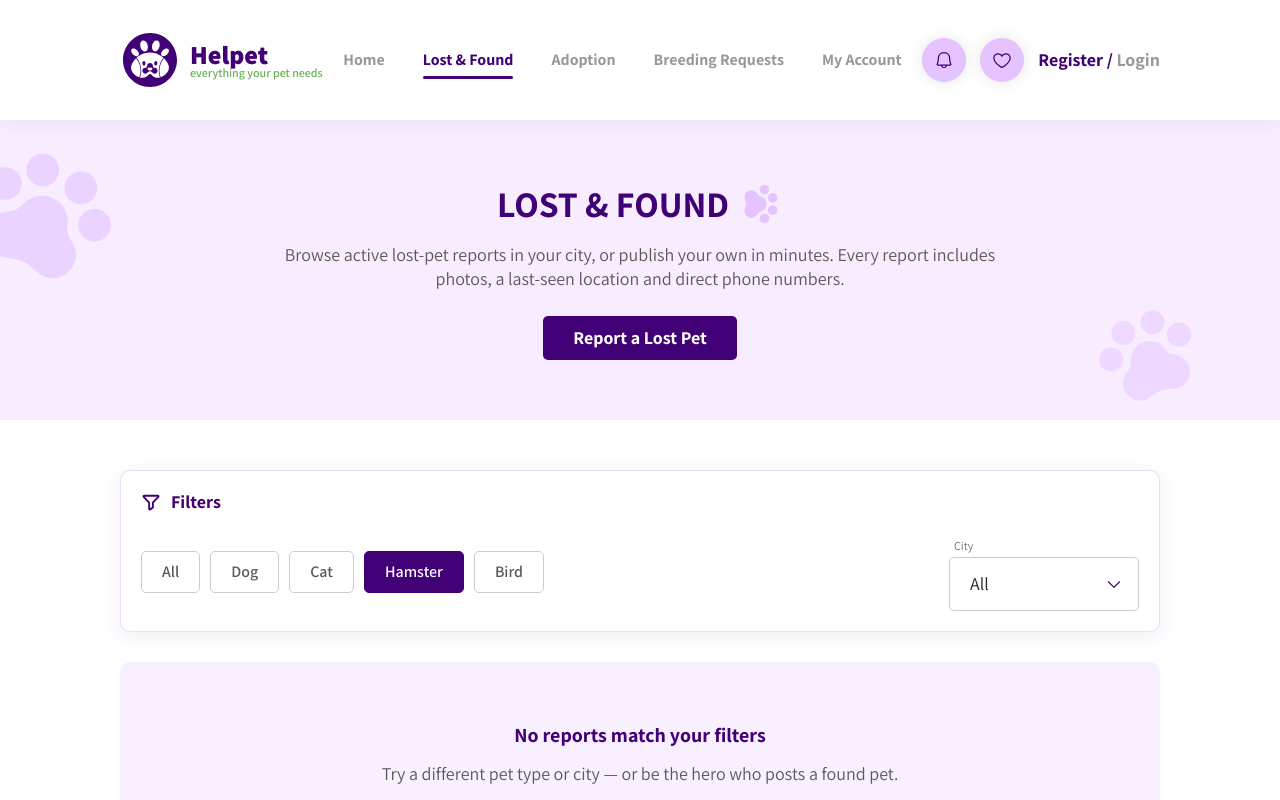
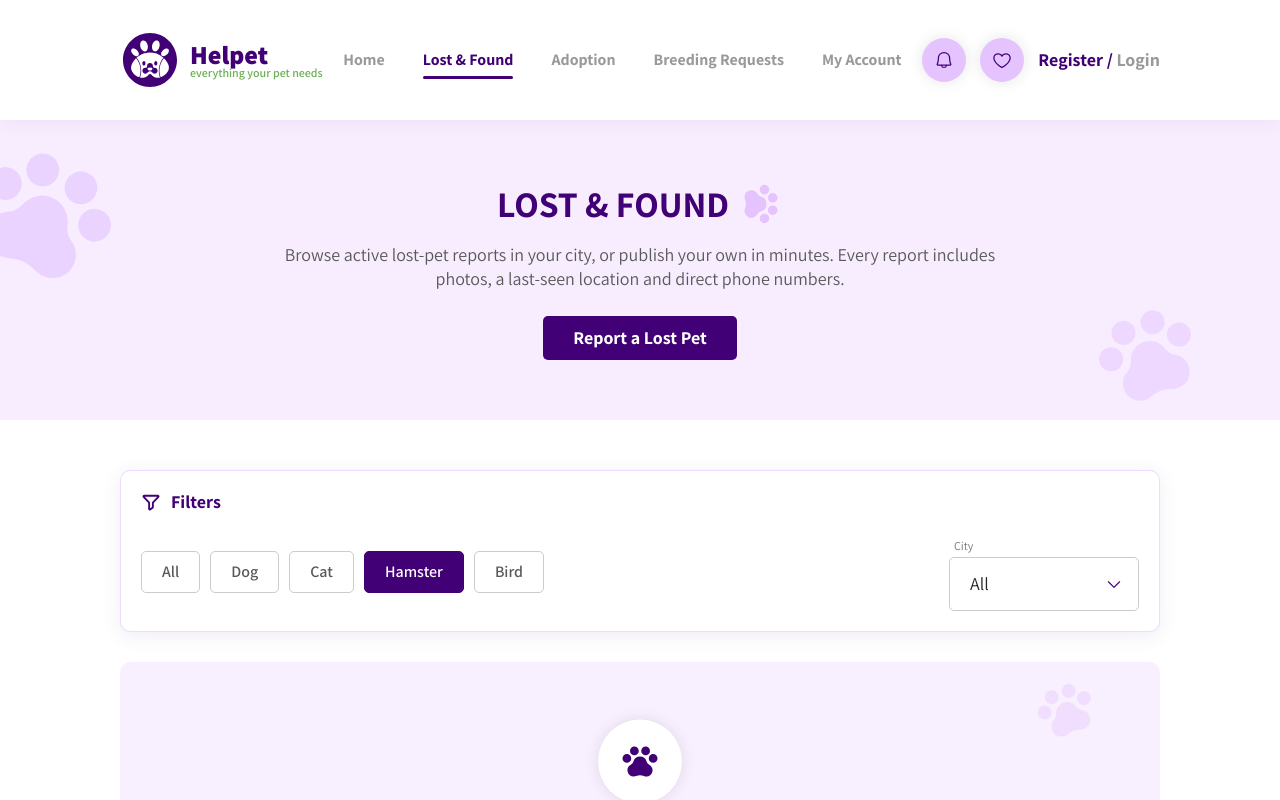
Before and after one commit to sabaalj/helpet, a Next.js app: page /lost-found in a window 1280 px wide. Both pictures are taken after a click on the button "Hamster". Shown: the top 800 px of the page. Built offline with nearby package versions, Linux system fonts and the light colour scheme.

Commit message:
lostnfound edits

```diff
--- a/src/app/globals.css
+++ b/src/app/globals.css
@@ -49,11 +49,44 @@ body {
   @apply static bg-transparent px-0 ml-[5px];
 }
 
+  /* Loading placeholder — lilac base with a light sweep crossing it. */
+  .skeleton {
+    @apply relative overflow-hidden bg-purple-5;
+  }
+  .skeleton::after {
+    content: "";
+    @apply absolute inset-0;
+    background: linear-gradient(
+      90deg,
+      transparent 0%,
+      rgba(255, 255, 255, 0.75) 50%,
+      transparent 100%
+    );
+    transform: translateX(-100%);
+    animation: skeleton-sweep 1.4s ease-in-out infinite;
+  }
+
   .btn-primary {
     @apply inline-flex h-[44px] items-center justify-center gap-[10px] rounded-btn bg-purple-3 px-[30px] text-content-18 font-bold text-white transition-all duration-300 hover:bg-purple-2 active:scale-[0.98];
   }
   .btn-outline {
     @apply inline-flex h-[44px] items-center justify-center gap-[10px] rounded-btn border border-purple-3 bg-white px-[30px] text-content-18 font-bold text-purple-3 transition-all duration-300 hover:bg-purple-5 active:scale-[0.98];
+  }
+}
+
+@keyframes skeleton-sweep {
+  100% {
+    transform: translateX(100%);
+  }
+}
+
+/* Looping ambient motion is decorative — drop it when the OS asks. */
+@media (prefers-reduced-motion: reduce) {
+  html {
+    scroll-behavior: auto;
+  }
+  .skeleton::after {
+    animation: none;
   }
 }
 
--- a/src/app/lost-found/page.tsx
+++ b/src/app/lost-found/page.tsx
@@ -1,21 +1,42 @@
 "use client";
 
-import { useMemo, useState } from "react";
+import { useEffect, useMemo, useRef, useState } from "react";
 import Link from "next/link";
 import { AnimatePresence, motion } from "framer-motion";
 import PageHeader from "@/components/ui/PageHeader";
 import FilterBar from "@/components/ui/FilterBar";
 import Pagination from "@/components/ui/Pagination";
+import EmptyState from "@/components/ui/EmptyState";
 import LostPetCard from "@/components/cards/LostPetCard";
+import LostPetCardSkeleton from "@/components/cards/LostPetCardSkeleton";
 import { StaggerGrid, StaggerItem } from "@/components/ui/motion";
 import { CITIES, LOST_PETS, PET_TYPES } from "@/data/content";
 
 const PER_PAGE = 6;
+/** Reports are filtered locally and resolve instantly; hold the skeleton
+ *  briefly so the grid swap reads as a transition rather than a flicker. */
+const SETTLE_MS = 450;
+
+const GRID_CLASS =
+  "mt-[30px] grid grid-cols-1 gap-[24px] sm:grid-cols-2 xl:grid-cols-3";
 
 export default function LostFoundPage() {
   const [type, setType] = useState("All");
   const [filters, setFilters] = useState<Record<string, string>>({});
   const [page, setPage] = useState(1);
+  const [loading, setLoading] = useState(false);
+
+  const firstRender = useRef(true);
+
+  useEffect(() => {
+    if (firstRender.current) {
+      firstRender.current = false;
+      return;
+    }
+    setLoading(true);
+    const t = setTimeout(() => setLoading(false), SETTLE_MS);
+    return () => clearTimeout(t);
+  }, [type, filters.city, page]);
 
   const pets = useMemo(() => {
     return LOST_PETS.filter(
@@ -57,14 +78,21 @@ export default function LostFoundPage() {
 
         <AnimatePresence mode="wait">
           <motion.div
-            key={`${type}-${filters.city}-${page}`}
+            key={loading ? "loading" : `${type}-${filters.city}-${page}`}
             initial={{ opacity: 0, y: 16 }}
             animate={{ opacity: 1, y: 0 }}
             exit={{ opacity: 0 }}
-            transition={{ duration: 0.3 }}
+            transition={{ duration: 0.25 }}
           >
-            {visible.length > 0 ? (
-              <StaggerGrid className="mt-[30px] grid grid-cols-1 gap-[24px] sm:grid-cols-2 xl:grid-cols-3">
+            {loading ? (
+              <div className={GRID_CLASS} aria-busy role="status">
+                <span className="sr-only">Loading reports</span>
+                {Array.from({ length: visible.length || 3 }, (_, i) => (
+                  <LostPetCardSkeleton key={i} />
+                ))}
+              </div>
+            ) : visible.length > 0 ? (
+              <StaggerGrid className={GRID_CLASS}>
                 {visible.map((pet) => (
                   <StaggerItem key={pet.id}>
                     <LostPetCard pet={pet} />
@@ -72,15 +100,12 @@ export default function LostFoundPage() {
                 ))}
               </StaggerGrid>
             ) : (
-              <div className="mt-[30px] flex flex-col items-center gap-[15px] rounded-card bg-purple-5/50 p-[60px] text-center">
-                <p className="text-title-20 font-bold text-purple-3">
-                  No reports match your filters
-                </p>
-                <p className="text-content-18 text-neutral-700">
-                  Try a different pet type or city — or be the hero who posts a
-                  found pet.
-                </p>
-              </div>
+              <EmptyState
+                title="No reports match your filters"
+                description="Try a different pet type or city — or be the hero who posts a found pet."
+                actionLabel="Report a Lost Pet"
+                actionHref="/lost-found/report"
+              />
             )}
           </motion.div>
         </AnimatePresence>
--- a/src/components/cards/LostPetCard.tsx
+++ b/src/components/cards/LostPetCard.tsx
@@ -6,9 +6,14 @@ import PetPhoto from "./PetPhoto";
 
 export default function LostPetCard({ pet }: { pet: LostPet }) {
   return (
-    <article className="flex h-full flex-col gap-[15px] rounded-card border border-purple-4/60 bg-white p-[15px] shadow-card transition-shadow hover:shadow-panel">
+    <article className="group flex h-full flex-col gap-[15px] rounded-card border border-purple-4/60 bg-white p-[15px] shadow-card transition-shadow hover:shadow-panel">
       <div className="relative">
-        <PetPhoto src={pet.photo} alt={`${pet.name} — lost ${pet.breed}`} />
+        <PetPhoto
+          src={pet.photo}
+          alt={`${pet.name} — lost ${pet.breed}`}
+          className="transition-colors duration-500 group-hover:bg-purple-5"
+          imgClassName="transition-transform duration-500 ease-out group-hover:scale-105"
+        />
         <span className="absolute left-[10px] top-[10px] rounded-btn bg-red-2 px-[10px] py-[4px] text-desc-12 font-bold uppercase tracking-[1px] text-white">
           Lost
         </span>
--- /dev/null
+++ b/src/components/cards/LostPetCardSkeleton.tsx
@@ -0,0 +1,36 @@
+/**
+ * Placeholder mirroring LostPetCard's block structure while results resolve —
+ * same padding, photo height and row rhythm, so the grid doesn't shift when
+ * the real cards land.
+ */
+export default function LostPetCardSkeleton() {
+  return (
+    <article
+      aria-hidden
+      className="flex h-full flex-col gap-[15px] rounded-card border border-purple-4/60 bg-white p-[15px] shadow-card"
+    >
+      <div className="skeleton h-[177px] rounded-card" />
+
+      <div className="flex items-center justify-between gap-[10px]">
+        <div className="skeleton h-[20px] w-[45%] rounded-btn" />
+        <div className="skeleton h-[20px] w-[70px] rounded-full" />
+      </div>
+
+      <div className="skeleton h-[14px] w-[65%] rounded-btn" />
+      <div className="skeleton h-[14px] w-[80%] rounded-btn" />
+
+      <div className="flex flex-col gap-[5px]">
+        <div className="skeleton h-[16px] w-[35%] rounded-btn" />
+        <div className="skeleton h-[12px] w-full rounded-btn" />
+        <div className="skeleton h-[12px] w-[90%] rounded-btn" />
+      </div>
+
+      <div className="mt-auto flex flex-col gap-[6px] border-t border-purple-5 pt-[10px]">
+        <div className="skeleton h-[14px] w-[55%] rounded-btn" />
+        <div className="skeleton h-[14px] w-[50%] rounded-btn" />
+      </div>
+
+      <div className="skeleton h-[44px] w-full rounded-btn" />
+    </article>
+  );
+}
--- /dev/null
+++ b/src/components/ui/EmptyState.tsx
@@ -0,0 +1,59 @@
+"use client";
+
+import Link from "next/link";
+import { PawPrint } from "@phosphor-icons/react";
+import { motion } from "framer-motion";
+
+/**
+ * No-results panel — a bobbing paw mark over trailing prints, plus a way out.
+ * A filtered-to-nothing grid is still a dead end, so it always offers an action.
+ */
+export default function EmptyState({
+  title,
+  description,
+  actionLabel,
+  actionHref,
+}: {
+  title: string;
+  description: string;
+  actionLabel?: string;
+  actionHref?: string;
+}) {
+  return (
+    <div className="relative mt-[30px] flex flex-col items-center gap-[15px] overflow-hidden rounded-card bg-purple-5/50 px-[24px] py-[60px] text-center">
+      {/* trailing prints wandering off behind the panel */}
+      <PawPrint
+        size={90}
+        weight="fill"
+        aria-hidden
+        className="pointer-events-none absolute -left-[20px] bottom-[10px] rotate-[25deg] text-purple-4/40"
+      />
+      <PawPrint
+        size={64}
+        weight="fill"
+        aria-hidden
+        className="pointer-events-none absolute right-[6%] top-[16px] -rotate-[20deg] text-purple-4/40"
+      />
+
+      <motion.span
+        aria-hidden
+        className="relative flex size-[84px] items-center justify-center rounded-full bg-white shadow-chip"
+        animate={{ y: [0, -8, 0] }}
+        transition={{ duration: 2.6, repeat: Infinity, ease: "easeInOut" }}
+      >
+        <PawPrint size={40} weight="fill" className="text-purple-3" />
+      </motion.span>
+
+      <p className="relative text-title-20 font-bold text-purple-3">{title}</p>
+      <p className="relative max-w-[520px] text-content-18 text-neutral-700">
+        {description}
+      </p>
+
+      {actionLabel && actionHref && (
+        <Link href={actionHref} className="btn-primary relative mt-[5px]">
+          {actionLabel}
+        </Link>
+      )}
+    </div>
+  );
+}
```
Also changed, not shown: 1 other file (tests, documents, lock files or other folders).
